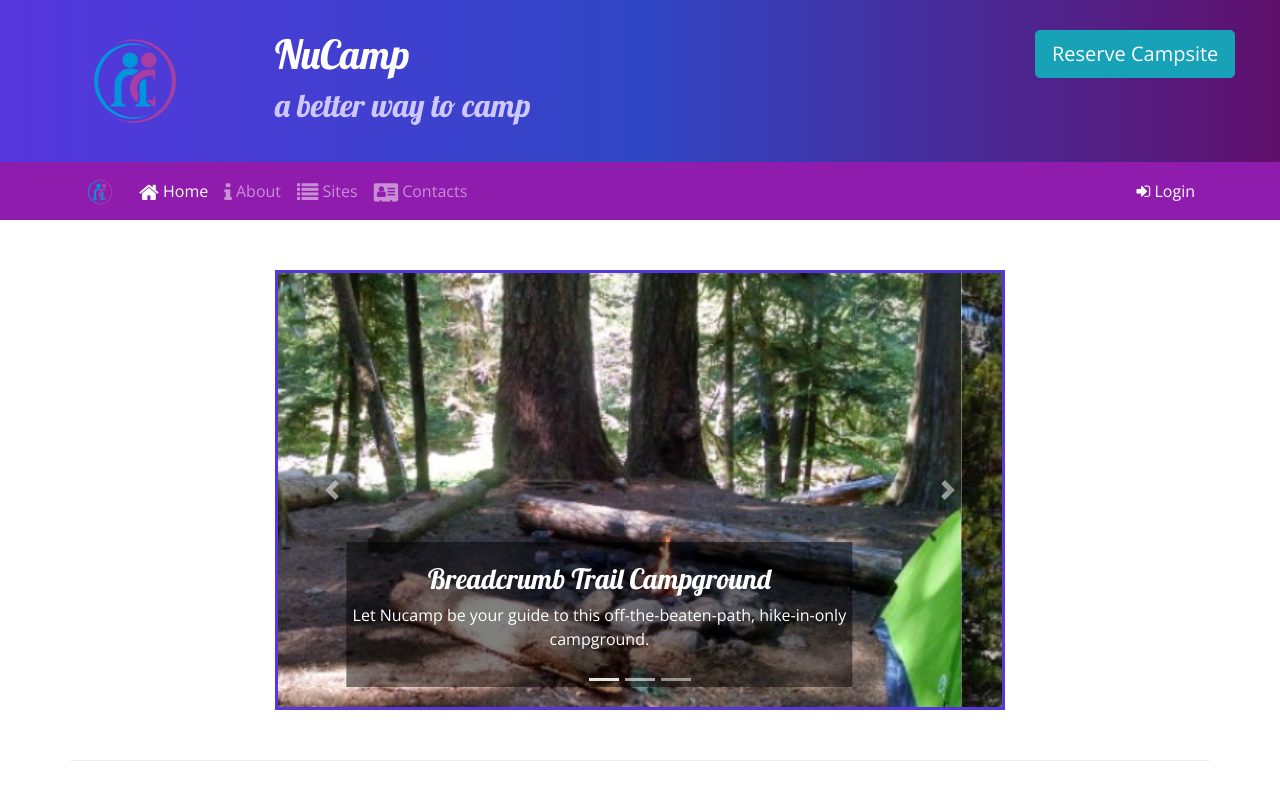
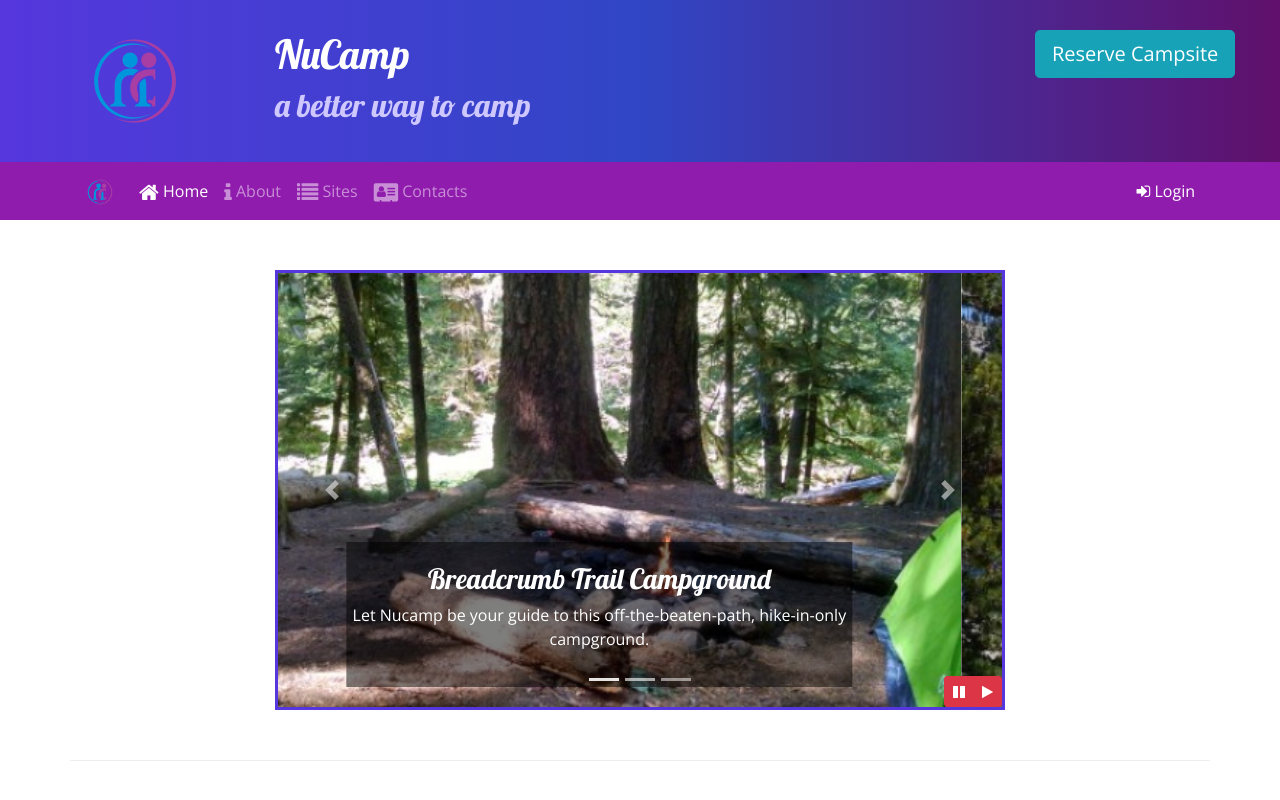
Before and after one commit to abautista-web/nucampsite, a website: page index.html in a window 1280 px wide. Shown: the top 800 px of the page. Drawn offline with nearby package versions, Linux system fonts and the light colour scheme.

Commit message:
Bootstrap and jQuery Part 1

```diff
--- a/css/styles.css
+++ b/css/styles.css
@@ -48,3 +48,9 @@
 .carousel {
     border: solid #5637DD;
 }
+/* Start Bootstrap Part 1*/
+#carouselButton {
+    position: absolute;
+    right: 0;
+    bottom: 0;
+    z-index: 100;
--- a/index.html
+++ b/index.html
@@ -195,6 +195,16 @@
                         <span class="carousel-control-next-icon"></span>
                         <span class="sr-only">Next</span>
                     </a>
+                    <!--Start Bootstrap jQuery Part 1-->
+                    <div class="btn-group" id="carouselButton">
+                        <button class="btn btn-danger btn-sm" id="carouselPause">
+                            <i class="fa fa-pause"></i>
+                        </button>
+                        <button class="btn btn-danger btn-sm" id="carouselPlay">
+                            <i class="fa fa-play"></i>
+                        </button>
+                    </div>
+                    <!--End Bootstrap jQuery Part 1-->
                 </div>
             </div>
         </div>
@@ -276,6 +286,19 @@
     <script src="node_modules/popper.js/dist/umd/popper.min.js"></script>
     <script src="node_modules/bootstrap/dist/js/bootstrap.min.js"></script>
 
+    <!--Start Bootstrap Jquery Part 1-->
+    <script>
+        $(function() {
+            $(".carousel").carousel( { interval: 2000, pause: "false"} );
+            $("#carouselPause").click(function(){
+                $(".carousel").carousel("pause");
+            });
+            $("#carouselPlay").click(function(){
+                $(".carousel").carousel("cycle");
+            });
+        });
+    </script>
+
 </body>
 
 </html>
```
